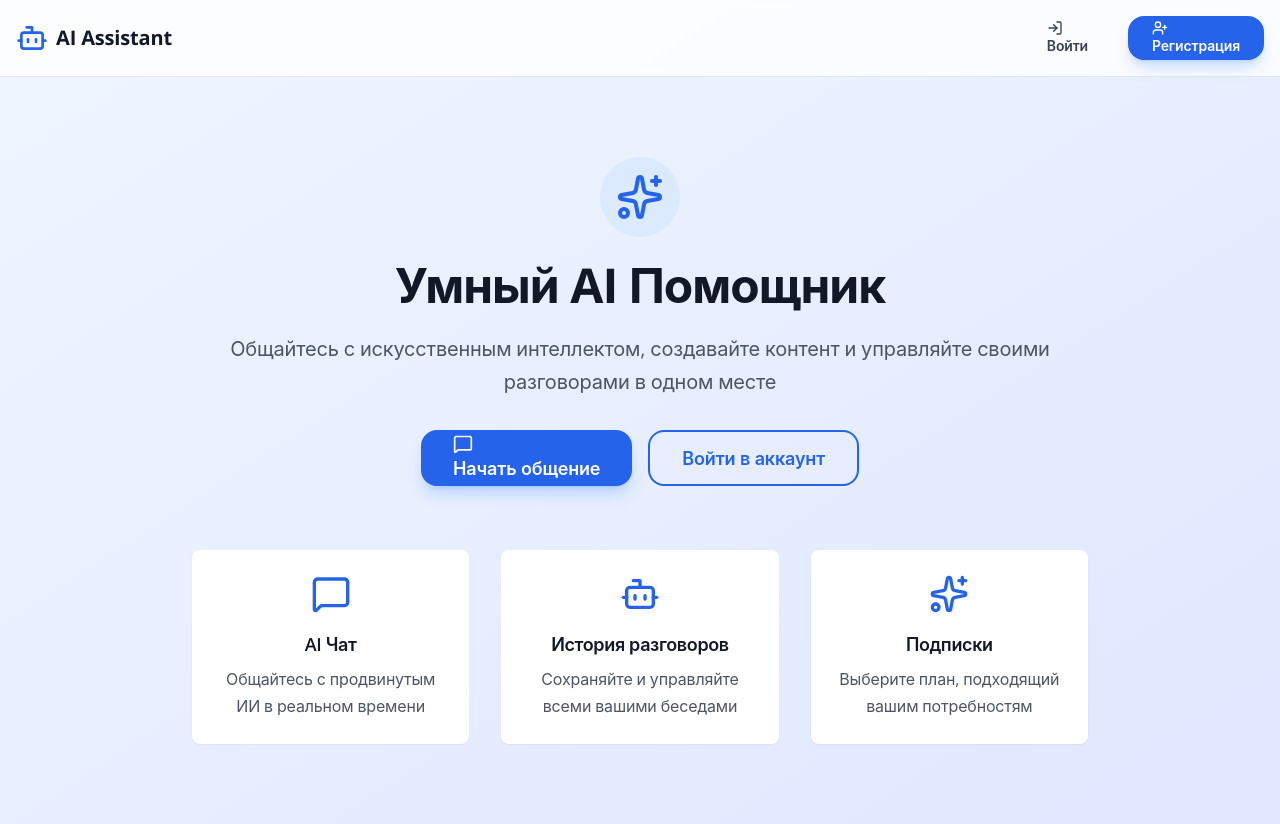
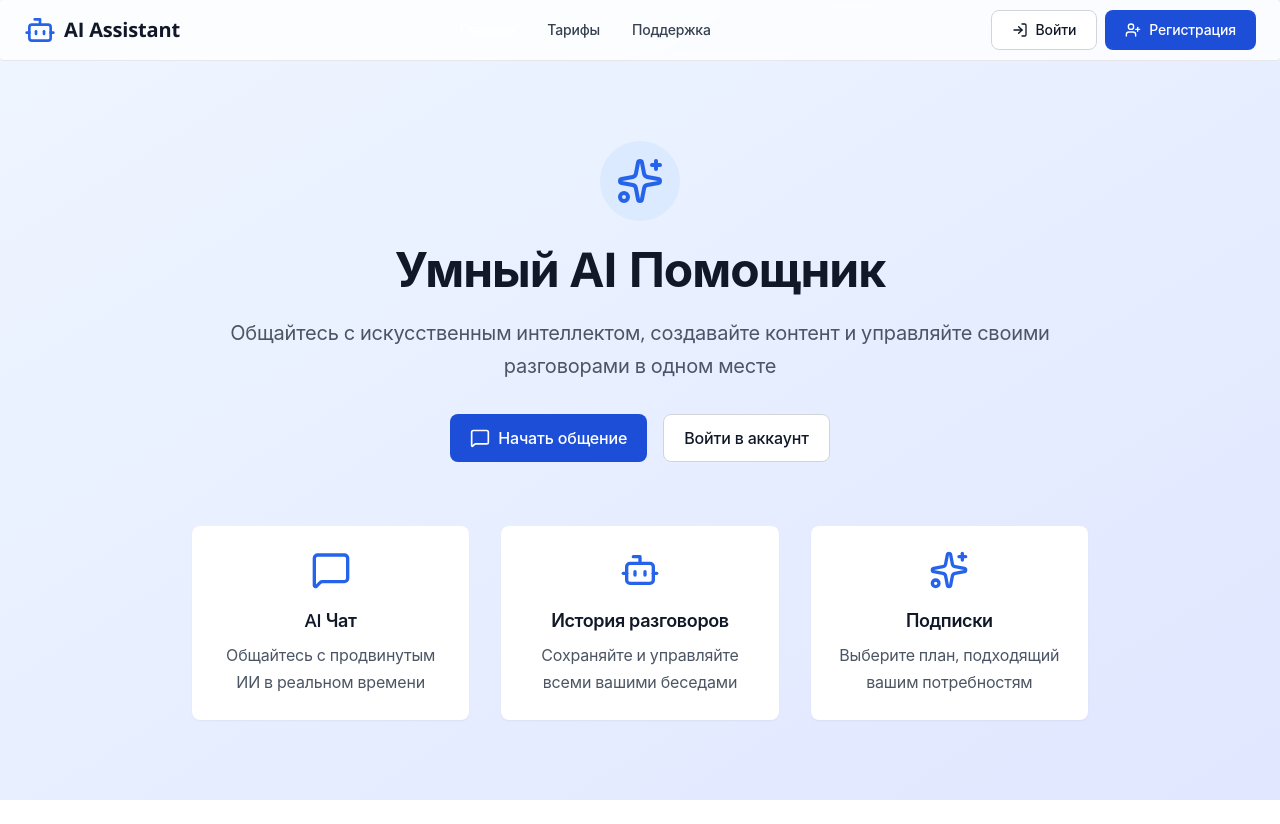
Before and after one commit to industrialprofi/react_app, a Next.js app: page / in a window 1280 px wide. After the commit the page ends 800 px from the top, so only its background shows below. Built offline with nearby package versions, Linux system fonts and the light colour scheme; no server answers.

Commit message:
feat: add flowbite

```diff
--- a/package.json
+++ b/package.json
@@ -15,6 +15,8 @@
     "@shadcn/ui": "^0.0.4",
     "class-variance-authority": "^0.7.1",
     "clsx": "^2.1.1",
+    "flowbite": "^3.1.2",
+    "flowbite-react": "^0.12.8",
     "framer-motion": "^12.23.12",
     "lucide-react": "^0.539.0",
     "next": "15.4.6",
--- a/src/app/layout.tsx
+++ b/src/app/layout.tsx
@@ -2,6 +2,7 @@ import type { Metadata } from "next";
 import "./globals.css";
 import { AuthProvider } from "../lib/auth-context";
 import React from "react";
+import 'flowbite';
 
 export const metadata: Metadata = {
   metadataBase: new URL('http://localhost:3000'),
--- a/src/app/page.tsx
+++ b/src/app/page.tsx
@@ -2,7 +2,7 @@
 
 import { motion } from 'framer-motion';
 import { Bot, MessageSquare, LogIn, UserPlus, Sparkles } from 'lucide-react';
-import { Button } from '@/components/ui/button';
+import { Navbar, NavbarBrand, NavbarToggle, NavbarCollapse, NavbarLink, Button } from 'flowbite-react';
 import { useRouter, useSearchParams } from 'next/navigation';
 import { useEffect } from 'react';
 
@@ -31,31 +31,28 @@ export default function Home() {
   return (
     <div className="min-h-screen bg-gradient-to-br from-blue-50 to-indigo-100">
       {/* Header */}
-      <header className="border-b bg-white/80 backdrop-blur-sm">
-        <div className="container mx-auto px-4 py-4 flex items-center justify-between">
-          <div className="flex items-center space-x-2">
-            <Bot className="w-8 h-8 text-blue-600" />
-            <span className="text-xl font-bold text-gray-900">AI Assistant</span>
-          </div>
-          <div className="flex items-center space-x-4">
-            <Button
-              variant="ghost"
-              onClick={() => router.push('/auth/login')}
-              className="flex items-center space-x-2"
-            >
-              <LogIn className="w-4 h-4" />
-              <span>Войти</span>
-            </Button>
-            <Button
-              onClick={() => router.push('/auth/register')}
-              className="flex items-center space-x-2 bg-blue-600 hover:bg-blue-700"
-            >
-              <UserPlus className="w-4 h-4" />
-              <span>Регистрация</span>
-            </Button>
-          </div>
+      <Navbar fluid rounded className="border-b bg-white/80 backdrop-blur-sm">
+        <NavbarBrand href="#" className="ml-2">
+          <Bot className="w-8 h-8 text-blue-600" />
+          <span className="self-center whitespace-nowrap text-xl font-bold text-gray-900 ml-2">AI Assistant</span>
+        </NavbarBrand>
+        <div className="flex md:order-2 gap-2 mr-2">
+          <Button color="light" onClick={() => router.push('/auth/login')}>
+            <span className="flex items-center gap-2"><LogIn className="w-4 h-4" /> Войти</span>
+          </Button>
+          <Button color="blue" onClick={() => router.push('/auth/register')}>
+            <span className="flex items-center gap-2"><UserPlus className="w-4 h-4" /> Регистрация</span>
+          </Button>
+          <NavbarToggle />
         </div>
-      </header>
+        <NavbarCollapse>
+          <NavbarLink href="#" active>
+            Главная
+          </NavbarLink>
+          <NavbarLink href="/subscriptions">Тарифы</NavbarLink>
+          <NavbarLink href="/support">Поддержка</NavbarLink>
+        </NavbarCollapse>
+      </Navbar>
 
       {/* Hero Section */}
       <main className="container mx-auto px-4 py-20">
@@ -80,20 +77,10 @@ export default function Home() {
             </p>
 
             <div className="flex flex-col sm:flex-row gap-4 justify-center mb-12">
-              <Button
-                size="lg"
-                onClick={() => router.push('/auth/register')}
-                className="bg-blue-600 hover:bg-blue-700 text-white px-8 py-3 text-lg"
-              >
-                <MessageSquare className="w-5 h-5 mr-2" />
-                Начать общение
+              <Button color="blue" size="lg" onClick={() => router.push('/auth/register')}>
+                <span className="flex items-center"><MessageSquare className="w-5 h-5 mr-2" /> Начать общение</span>
               </Button>
-              <Button
-                size="lg"
-                variant="outline"
-                onClick={() => router.push('/auth/login')}
-                className="border-blue-600 text-blue-600 hover:bg-blue-50 px-8 py-3 text-lg"
-              >
+              <Button color="light" size="lg" onClick={() => router.push('/auth/login')}>
                 Войти в аккаунт
               </Button>
             </div>
--- a/tailwind.config.ts
+++ b/tailwind.config.ts
@@ -5,6 +5,8 @@ const config: Config = {
     "./src/pages/**/*.{js,ts,jsx,tsx,mdx}",
     "./src/components/**/*.{js,ts,jsx,tsx,mdx}",
     "./src/app/**/*.{js,ts,jsx,tsx,mdx}",
+    "./node_modules/flowbite-react/**/*.{js,jsx,ts,tsx}",
+    "./node_modules/flowbite/**/*.js",
   ],
   theme: {
     extend: {
@@ -47,7 +49,7 @@ const config: Config = {
       },
     },
   },
-  plugins: [],
+  plugins: [require('flowbite/plugin')],
 };
 
 export default config;
```
Also changed, not shown: 1 other file (tests, documents, lock files or other folders).
